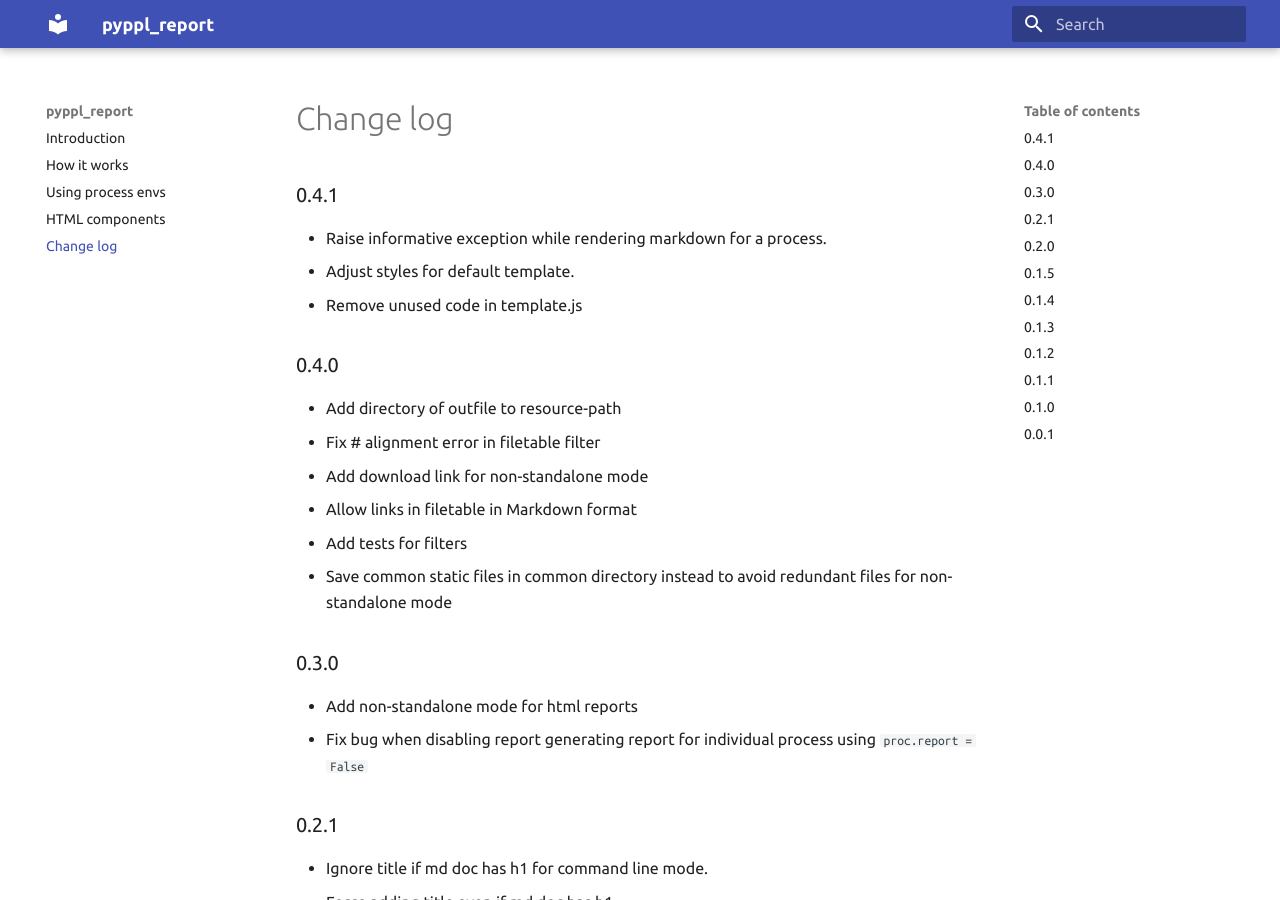
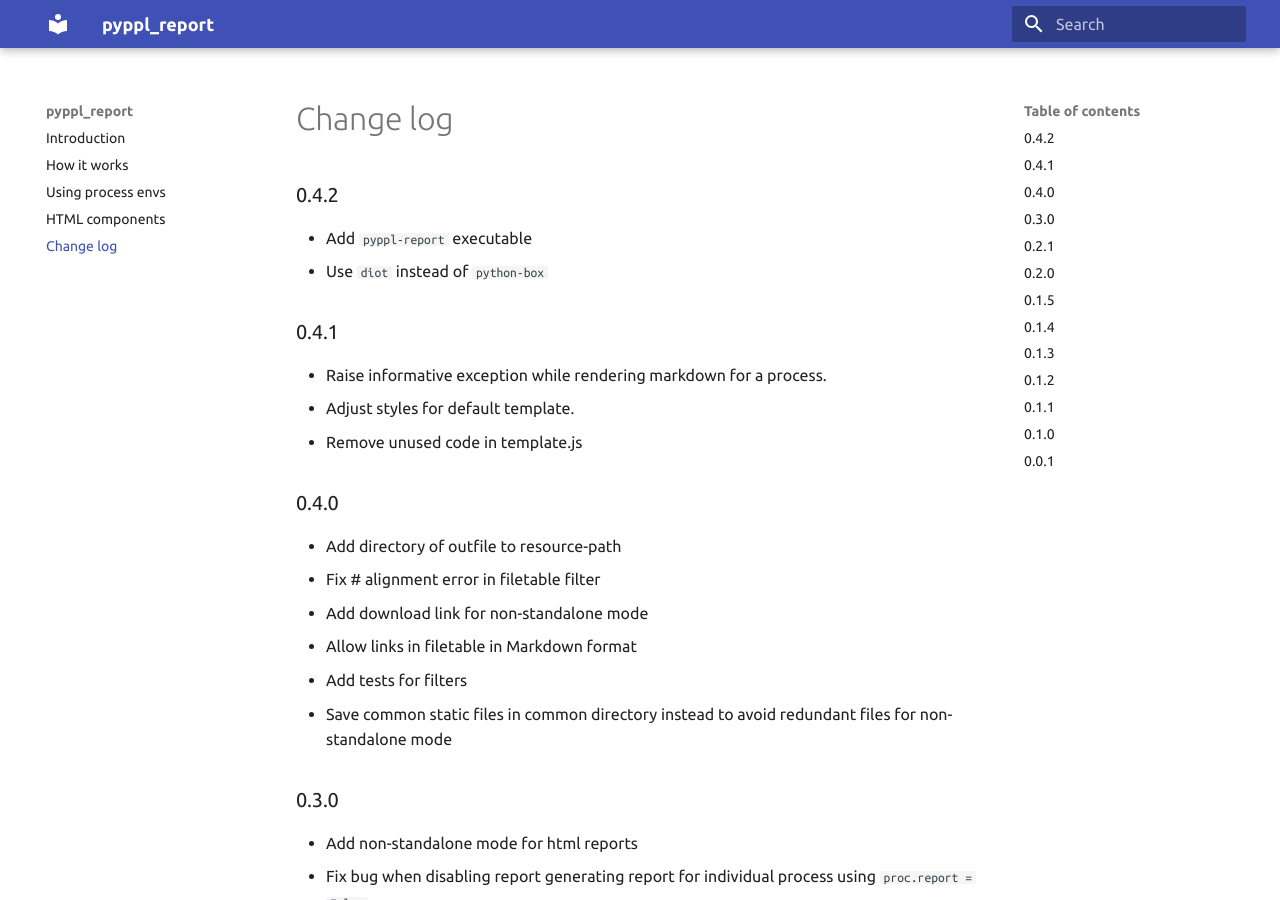
Before and after one commit to pwwang/pyppl_report, an MkDocs documentation site: the page built from docs/CHANGELOG.md, in a window 1280 px wide and 900 px high. Built offline with MkDocs 1.6.1 and Material for MkDocs 9.7.7, drawn with Linux system fonts in a browser that asks for light colours.

Commit message:
Update CHANGELOG

```diff
--- a/docs/CHANGELOG.md
+++ b/docs/CHANGELOG.md
@@ -1,3 +1,7 @@
+## 0.4.2
+- Add `pyppl-report` executable
+- Use `diot` instead of `python-box`
+
 ## 0.4.1
 - Raise informative exception while rendering markdown for a process.
 - Adjust styles for default template.
```
